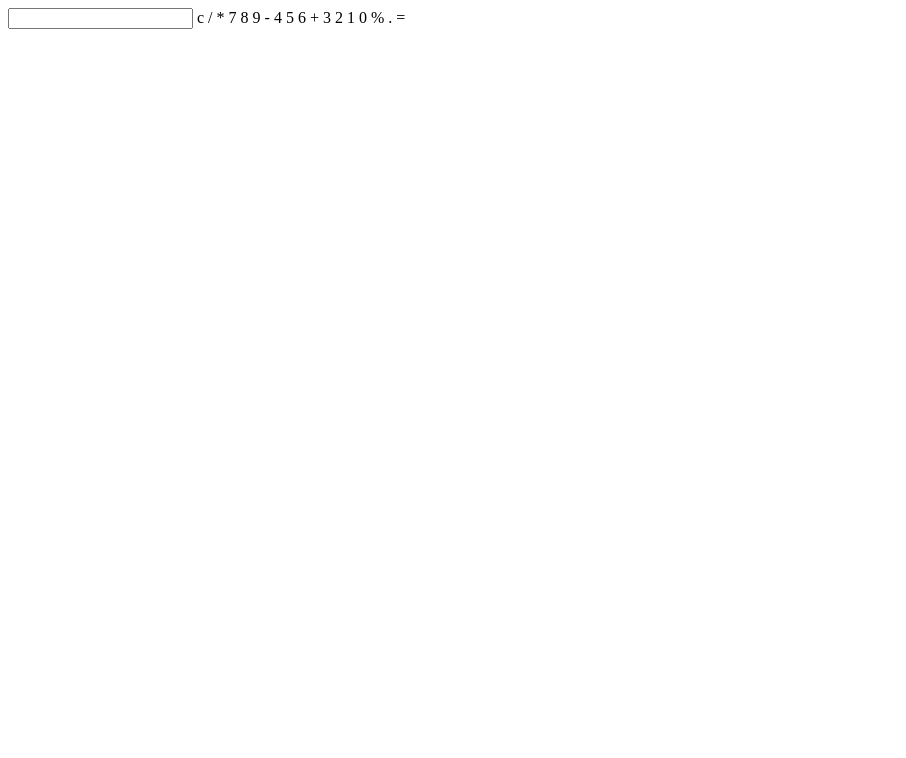
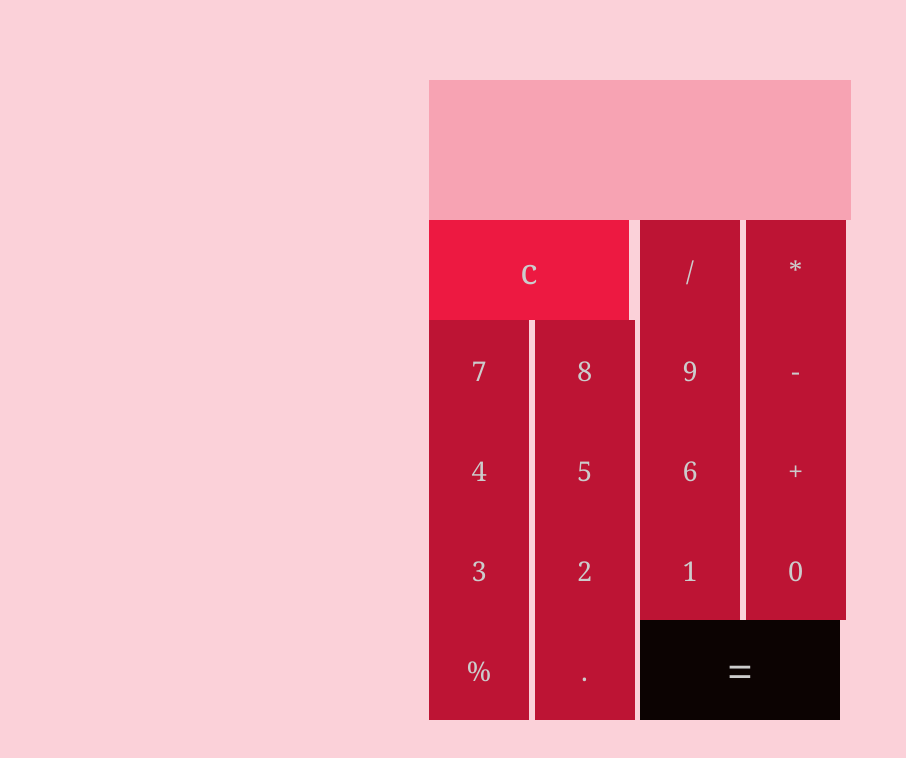
Before and after one commit to MeetaHaldar/Calculator, a plain HTML site: page calculator/calculator.html in a window 1280 px wide. Shown: the whole page, without its empty margins (0-906 px from the left). Drawn offline with Linux system fonts and the light colour scheme.

Commit message:
linking stylsheet to main file

```diff
--- a/calculator/calculator.html
+++ b/calculator/calculator.html
@@ -1,18 +1,16 @@
 <!DOCTYPE html>
 <html lang="en">
   <head>
-    <meta charset="UTF-8">
-    <meta name="viewport" content="width=device-width, initial-scale=1.0">
+    <meta charset="UTF-8" />
+    <meta name="viewport" content="width=device-width, initial-scale=1.0" />
     <title>Calculator</title>
-
+    <link rel="stylesheet" href="style.css">
   </head>
 
   <body>
-
     <div class="container">
-    <form  class="calculator" name="calc">
-
-<input type="text" name="txt" class="value" readonly="">
+      <form class="calculator" name="calc">
+        <input type="text" name="txt" class="value" readonly="" />
         <span class="num clear" onclick="document.calc.txt.value =''"> c</span>
         <span class="num" onclick="document.calc.txt.value +='/' "> /</span>
         <span class="num" onclick="document.calc.txt.value +='*' "> *</span>
@@ -23,16 +21,19 @@
         <span class="num" onclick="document.calc.txt.value +='4' "> 4</span>
         <span class="num" onclick="document.calc.txt.value +='5' "> 5</span>
         <span class="num" onclick="document.calc.txt.value +='6' "> 6</span>
- <span class="num " onclick="document.calc.txt.value +='+' "> +</span>
+        <span class="num" onclick="document.calc.txt.value +='+' "> +</span>
         <span class="num" onclick="document.calc.txt.value +='3' "> 3</span>
         <span class="num" onclick="document.calc.txt.value +='2' "> 2</span>
         <span class="num" onclick="document.calc.txt.value +='1' "> 1</span>
- <span class="num " onclick="document.calc.txt.value +='0' "> 0</span>
+        <span class="num" onclick="document.calc.txt.value +='0' "> 0</span>
         <span class="num" onclick="document.calc.txt.value +='%' "> %</span>
         <span class="num" onclick="document.calc.txt.value +='.' "> .</span>
-   <span class="num plus" onclick="document.calc.txt.value =eval(calc.txt.value)"> =</span>
-
-
+        <span
+          class="num plus"
+          onclick="document.calc.txt.value =eval(calc.txt.value)"
+        >
+          =</span
+        >
       </form>
     </div>
   </body>
```
Lines whose indentation alone changed are shown as unchanged.
